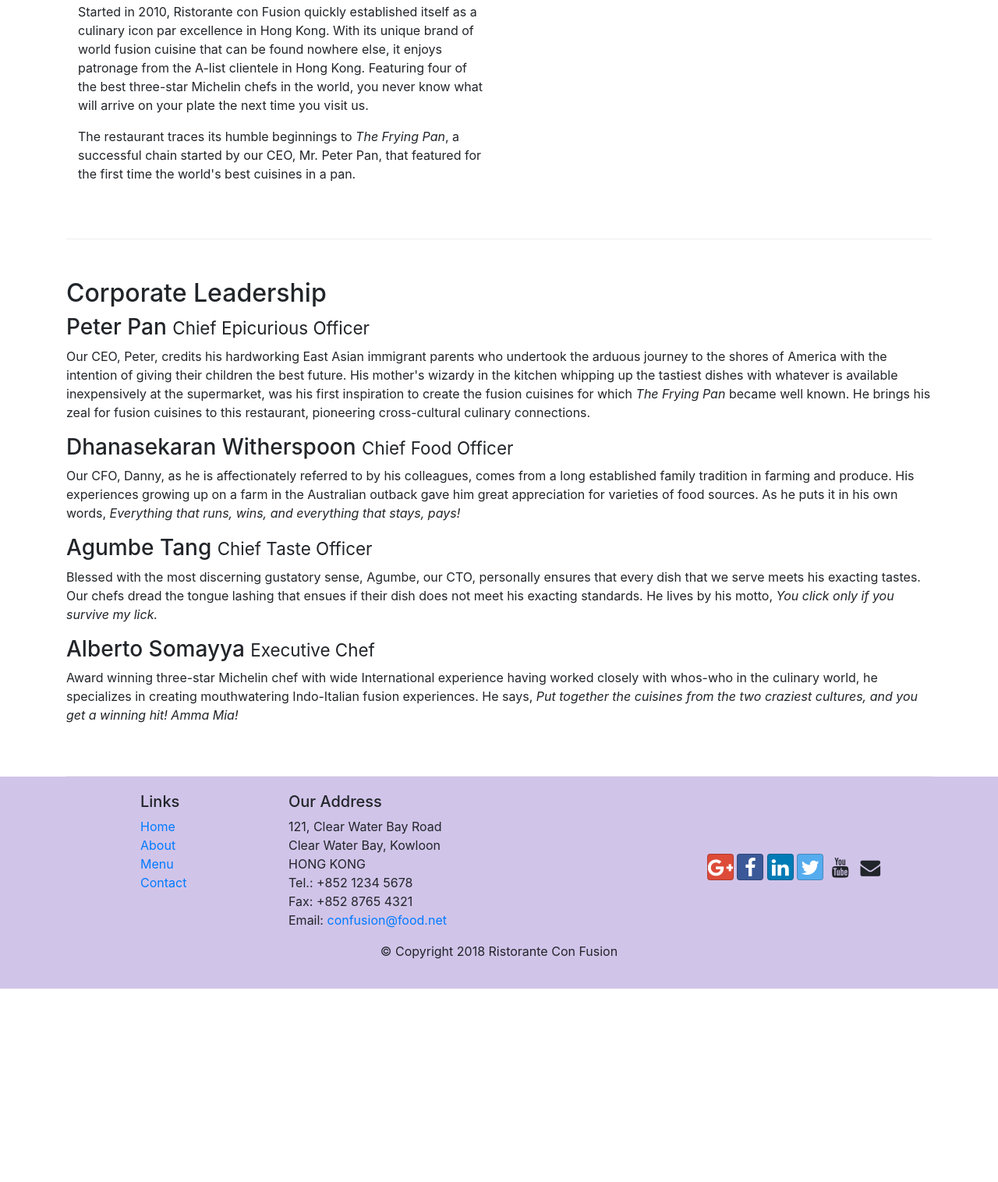
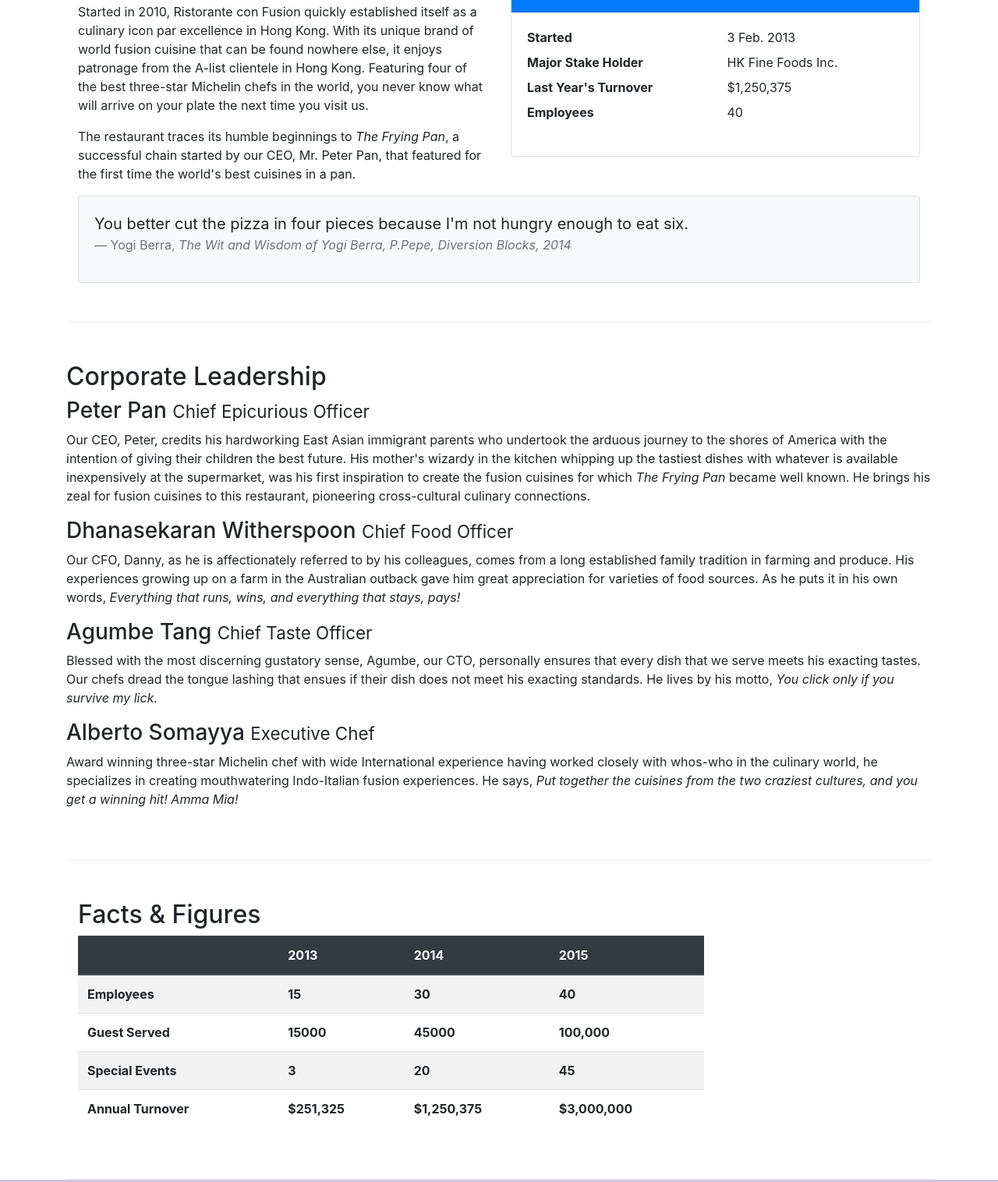
Before and after one commit to drew458/conFusion, a website: page aboutus.html in a window 1280 px wide. Shown: the part 558-2074 px from the top of the page at 78% size. Before the commit the page ends 1826 px from the top, so only its background shows below. Drawn offline with nearby package versions, Linux system fonts and the light colour scheme.

Commit message:
Tables and Cards

```diff
--- a/aboutus.html
+++ b/aboutus.html
@@ -64,7 +64,35 @@
                 <p>Started in 2010, Ristorante con Fusion quickly established itself as a culinary icon par excellence in Hong Kong. With its unique brand of world fusion cuisine that can be found nowhere else, it enjoys patronage from the A-list clientele in Hong Kong.  Featuring four of the best three-star Michelin chefs in the world, you never know what will arrive on your plate the next time you visit us.</p>
                 <p>The restaurant traces its humble beginnings to <em>The Frying Pan</em>, a successful chain started by our CEO, Mr. Peter Pan, that featured for the first time the world's best cuisines in a pan.</p>
             </div>
-            <div>
+            <div class="col-sm">
+                <div class="card">
+                    <h3 class="card-header bg-primary text-white">Facts At a Glance</h3>
+                    <div class="card-body">
+                        <dl class="row">
+                            <dt class="col-6">Started</dt>
+                            <dd class="col-6">3 Feb. 2013</dd>
+                            <dt class="col-6">Major Stake Holder</dd>
+                            <dd class="col-6">HK Fine Foods Inc.</dd>
+                            <dt class="col-6">Last Year's Turnover</dd>
+                            <dd class="col-6">$1,250,375</dd>
+                            <dt class="col-6">Employees</dd>
+                            <dd class="col-6">40</dd>
+                        </dl>
+                    </div>
+                </div>
+            </div>
+            <div class="col-12">
+                <div class="card card-body bg-light">
+                    <blockquote class="blockquote">
+                        <p class="mb-0">You better cut the pizza in four pieces
+                            because I'm not hungry enough to eat six.
+                        </p>
+                        <footer class="blockquote-footer">Yogi Berra,
+                            <cite title="Source Title">The Wit and Wisdom of Yogi Berra,
+                                P.Pepe, Diversion Blocks, 2014</cite>
+                        </footer>
+                    </blockquote>
+                </div>
             </div>
         </div>
 
@@ -112,6 +140,49 @@
                 </div>
             </div>
        </div>
+       <div class="row row-content">
+           <div class="col-12 col-sm-9">
+               <h2>Facts &amp; Figures</h2>
+               <div class="table-responsive">
+                   <table class="table table-striped">
+                       <thead class="thead-dark">
+                        <tr>
+                            <th>&nbsp;</th>
+                            <th>2013</th>
+                            <th>2014</th>
+                            <th>2015</th>
+                        </tr>
+                       </thead>
+                       <tbody>
+                        <tr>
+                            <th>Employees</th>
+                            <th>15</th>
+                            <th>30</th>
+                            <th>40</th>
+                        </tr>
+                        <tr>
+                            <th>Guest Served</th>
+                            <th>15000</th>
+                            <th>45000</th>
+                            <th>100,000</th>
+                        </tr>
+                        <tr>
+                            <th>Special Events</th>
+                            <th>3</th>
+                            <th>20</th>
+                            <th>45</th>
+                        </tr>
+                        <tr>
+                            <th>Annual Turnover</th>
+                            <th>$251,325</th>
+                            <th>$1,250,375</th>
+                            <th>$3,000,000</th>
+                        </tr>
+                       </tbody>
+                   </table>
+               </div>
+           </div>
+        </div>
     </div>
 
     <footer class="footer">
```
